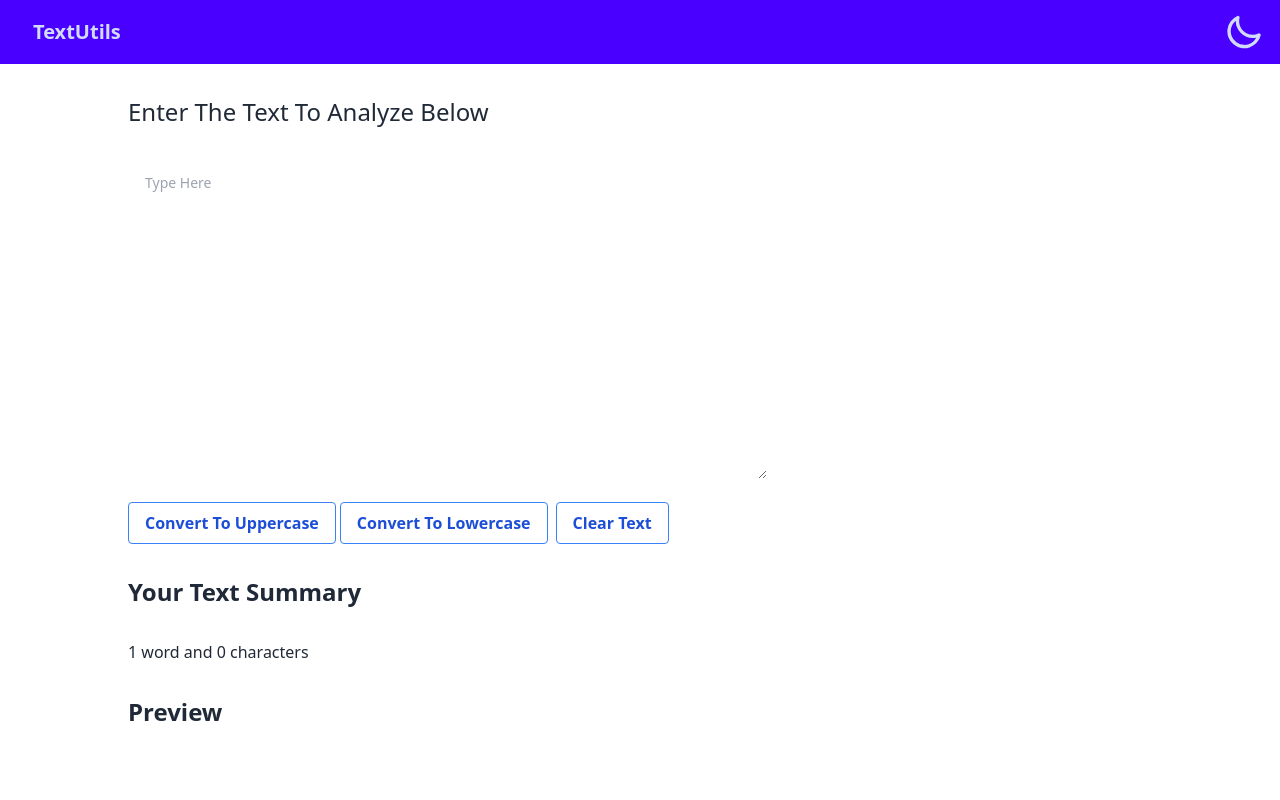
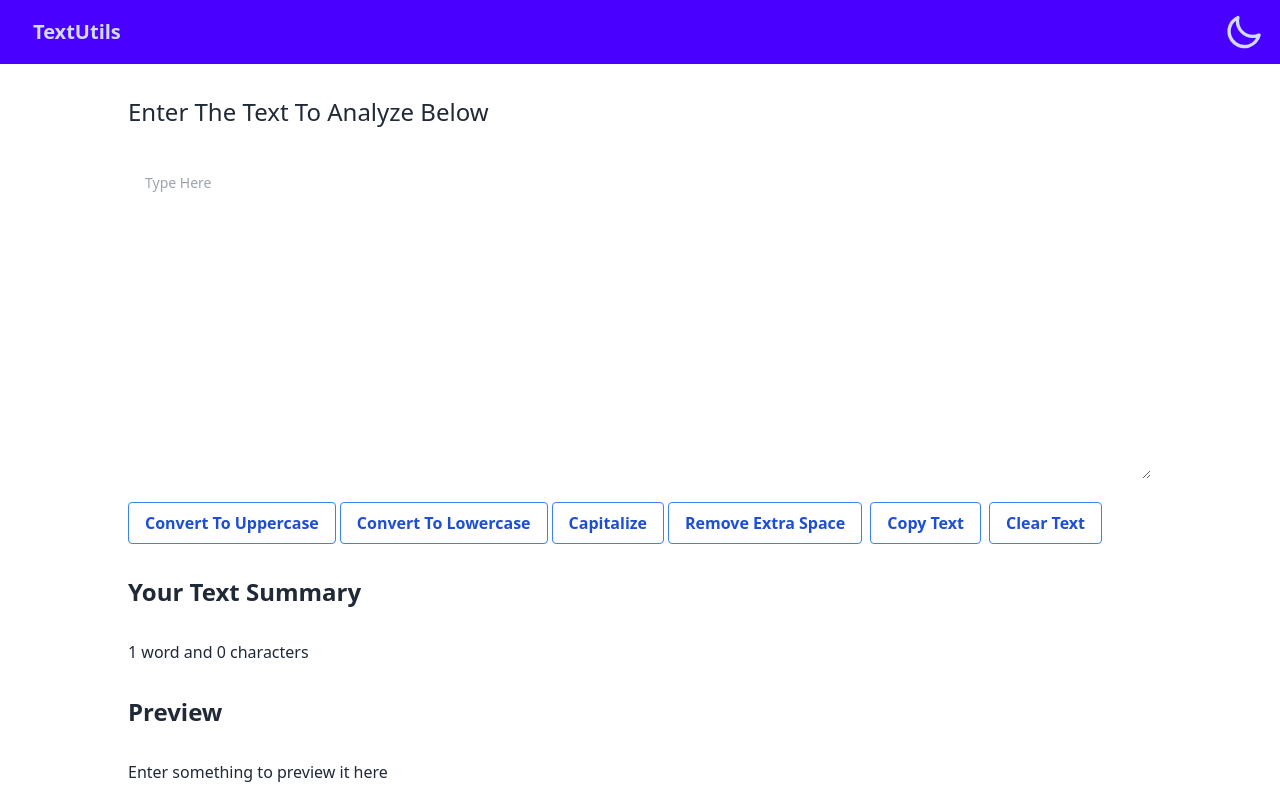
Before and after one commit to MishanPoudel/FollowedTutorialProject-, a React (Create React App) app in the folder textutils/: page / in a window 1280 px wide. Shown: the top 800 px of the page. Built offline with nearby package versions, Linux system fonts and the light colour scheme.

Commit message:
Adding + Auto Dismissing Alert Messages

```diff
--- a/textutils/src/App.js
+++ b/textutils/src/App.js
@@ -1,14 +1,49 @@
+import { useState, useEffect } from "react";
 import "./App.css";
-// import About from "./components/About";
+import Alert from "./components/Alert";
 import Navbar from "./components/Navbar";
 import TextForm from "./components/TextForm";
 
 function App() {
+  const [alert, setAlert] = useState(null);
+  const [theme, setTheme] = useState(
+    localStorage.getItem("theme") ? localStorage.getItem("theme") : "light"
+  );
+
+  useEffect(() => {
+    localStorage.setItem("theme", theme);
+    const localTheme = localStorage.getItem("theme");
+    document.querySelector("html").setAttribute("data-theme", localTheme);
+  }, [theme]);
+
+  const handleToggle = (e) => {
+    if (e.target.checked) {
+      setTheme("dark");
+      showAlert("Dark mode has been enabled.", "Success");
+    } else {
+      showAlert("Light mode has been enabled.", "Success");
+      setTheme("light");
+    }
+  };
+
+  const showAlert = (message, type) => {
+    setAlert({
+      message: message,
+      type: type,
+    });
+    setTimeout(() => {
+      setAlert(null); // Reset the alert state
+    }, 1500);
+  };
+
   return (
     <>
-    <Navbar title="TextUtils"/>
-    <TextForm heading="Enter The Text To Analyze Below"/>
-    {/* <About/> */}
+      <Navbar title="TextUtils" toggle={handleToggle} theme={theme} />
+      <Alert alert={alert} />
+      <TextForm
+        heading="Enter The Text To Analyze Below"
+        showAlert={showAlert}
+      />
     </>
   );
 }
--- /dev/null
+++ b/textutils/src/components/Alert.js
@@ -0,0 +1,34 @@
+import React from "react";
+
+export default function Alert(props) {
+  const capitalize = (word) => {
+    const lower = word.toLowerCase();
+    return lower.charAt(0).toUpperCase() + lower.slice(1);
+  };
+
+  return (
+    <>
+      {props.alert && (
+        <div
+          class="flex items-center p-4 mb-4 text-sm text-green-800 rounded-lg bg-green-200"
+          role="alert"
+        >
+          <svg
+            class="flex-shrink-0 inline w-4 h-4 me-3"
+            aria-hidden="true"
+            xmlns="http://www.w3.org/2000/svg"
+            fill="currentColor"
+            viewBox="0 0 20 20"
+          >
+            <path d="M10 .5a9.5 9.5 0 1 0 9.5 9.5A9.51 9.51 0 0 0 10 .5ZM9.5 4a1.5 1.5 0 1 1 0 3 1.5 1.5 0 0 1 0-3ZM12 15H8a1 1 0 0 1 0-2h1v-3H8a1 1 0 0 1 0-2h2a1 1 0 0 1 1 1v4h1a1 1 0 0 1 0 2Z" />
+          </svg>
+          <span class="sr-only">Info</span>
+          <div>
+            <span class="font-medium">{capitalize(props.alert.type)}! </span>{" "}
+            {props.alert.message}
+          </div>
+        </div>
+      )}
+    </>
+  );
+}
--- a/textutils/src/components/Navbar.js
+++ b/textutils/src/components/Navbar.js
@@ -1,25 +1,7 @@
-import React, {useEffect, useState} from "react";
+import React from "react";
 import PropTypes from "prop-types";
 
 export default function Navbar(props) {
-  const [theme, setTheme] = useState(localStorage.getItem("theme") ? localStorage.getItem("theme") : "light");
-
-
-  const handleToggle = (e) => {
-    if(e.target.checked){
-      setTheme("dark");
-    }else{
-      setTheme("light");
-    }
-  }
-
-  useEffect(()=>{
-    localStorage.setItem("theme", theme);
-    const localTheme = localStorage.getItem("theme");
-    document.querySelector("html").setAttribute("data-theme", localTheme);
-  },[theme]);
-
-
   return (
     <>
       <div className="navbar bg-primary text-primary-content px-4">
@@ -28,10 +10,12 @@ export default function Navbar(props) {
         </div>
         <div className="flex-none ">
           <label className="swap swap-rotate">
-            {/* this hidden checkbox controls the state */}
-            <input type="checkbox" onChange={handleToggle} checked={theme === "light" ? false : true}/>
+            <input
+              type="checkbox"
+              onChange={props.toggle}
+              checked={props.theme === "dark"}
+            />
 
-            {/* sun icon */}
             <svg
               className="swap-on fill-current w-10 h-10"
               xmlns="http://www.w3.org/2000/svg"
@@ -40,7 +24,6 @@ export default function Navbar(props) {
               <path d="M5.64,17l-.71.71a1,1,0,0,0,0,1.41,1,1,0,0,0,1.41,0l.71-.71A1,1,0,0,0,5.64,17ZM5,12a1,1,0,0,0-1-1H3a1,1,0,0,0,0,2H4A1,1,0,0,0,5,12Zm7-7a1,1,0,0,0,1-1V3a1,1,0,0,0-2,0V4A1,1,0,0,0,12,5ZM5.64,7.05a1,1,0,0,0,.7.29,1,1,0,0,0,.71-.29,1,1,0,0,0,0-1.41l-.71-.71A1,1,0,0,0,4.93,6.34Zm12,.29a1,1,0,0,0,.7-.29l.71-.71a1,1,0,1,0-1.41-1.41L17,5.64a1,1,0,0,0,0,1.41A1,1,0,0,0,17.66,7.34ZM21,11H20a1,1,0,0,0,0,2h1a1,1,0,0,0,0-2Zm-9,8a1,1,0,0,0-1,1v1a1,1,0,0,0,2,0V20A1,1,0,0,0,12,19ZM18.36,17A1,1,0,0,0,17,18.36l.71.71a1,1,0,0,0,1.41,0,1,1,0,0,0,0-1.41ZM12,6.5A5.5,5.5,0,1,0,17.5,12,5.51,5.51,0,0,0,12,6.5Zm0,9A3.5,3.5,0,1,1,15.5,12,3.5,3.5,0,0,1,12,15.5Z" />
             </svg>
 
-            {/* moon icon */}
             <svg
               className="swap-off fill-current w-10 h-10"
               xmlns="http://www.w3.org/2000/svg"
@@ -60,5 +43,6 @@ Navbar.propTypes = {
 };
 
 Navbar.defaultProps = {
-  title: "Set title here",
+  title: "Set title",
+  theme: "light",
 };
--- a/textutils/src/components/TextForm.js
+++ b/textutils/src/components/TextForm.js
@@ -4,13 +4,33 @@ export default function TextForm(props) {
   const handleUpClick = () => {
     let newText = text.toUpperCase();
     setText(newText);
+    props.showAlert("Converted to Upper Case!", "Success");
   };
   const handleLoClick = () => {
     let newText = text.toLowerCase();
     setText(newText);
+    props.showAlert("Converted to Lower Case!", "Success");
   };
   const handleClearClick = () => {
     setText("");
+    props.showAlert("Text Cleared!", "Success");
+  };
+  const handleCapital = () => {
+    let newText = text.toLowerCase();
+    newText = newText.charAt(0).toUpperCase() + newText.slice(1);
+    setText(newText);
+    props.showAlert("Capitalized the Sentence!", "Success");
+  };
+  const handleCopy = () => {
+    var text = document.getElementById("mybox");
+    text.select();
+    navigator.clipboard.writeText(text.value);
+    props.showAlert("Copied to Clipboard!", "Success");
+  };
+  const handleExtraSpaces = () => {
+    let newText = text.split(/[ ]+/);
+    setText(newText.join(" "));
+    props.showAlert("Extra Spaces Removed!", "Success");
   };
   const handleOnChange = (event) => {
     setText(event.target.value);
@@ -20,10 +40,11 @@ export default function TextForm(props) {
     <>
       <p className="text-2xl font-lighter m-8 mx-32">{props.heading}</p>
       <textarea
-        className="textarea mx-32 w-[80vh] h-[40vh]"
+        className="textarea mx-32 w-[80%] h-[40vh]"
         placeholder="Type Here"
         onChange={handleOnChange}
         value={text}
+        id="mybox"
       ></textarea>
       <div className="mx-32 my-4 flex">
         <button
@@ -39,6 +60,24 @@ export default function TextForm(props) {
           Convert To Lowercase
         </button>
         <button
+          className="bg-transparent hover:bg-blue-500 text-blue-700 font-semibold hover:text-white py-2 px-4 border border-blue-500 hover:border-transparent rounded"
+          onClick={handleCapital}
+        >
+          Capitalize
+        </button>
+        <button
+          className="bg-transparent hover:bg-blue-500 text-blue-700 font-semibold hover:text-white py-2 px-4 border border-blue-500 hover:border-transparent rounded mx-1"
+          onClick={handleExtraSpaces}
+        >
+          Remove Extra Space
+        </button>
+        <button
+          className="bg-transparent hover:bg-blue-500 text-blue-700 font-semibold hover:text-white py-2 px-4 border border-blue-500 hover:border-transparent rounded mx-1"
+          onClick={handleCopy}
+        >
+          Copy Text
+        </button>
+        <button
           className="bg-transparent hover:bg-blue-500 text-blue-700 font-semibold hover:text-white py-2 px-4 border border-blue-500 hover:border-transparent rounded mx-1"
           onClick={handleClearClick}
         >
@@ -52,7 +91,7 @@ export default function TextForm(props) {
         </p>
         {/* <p>{0.008 * text.split(" ").length} minutes to read allat</p> */}
         <p className="text-2xl font-bold my-8">Preview</p>
-        <p>{text}</p>
+        <p>{text.length > 0 ? text : "Enter something to preview it here"}</p>
       </div>
     </>
   );
```
